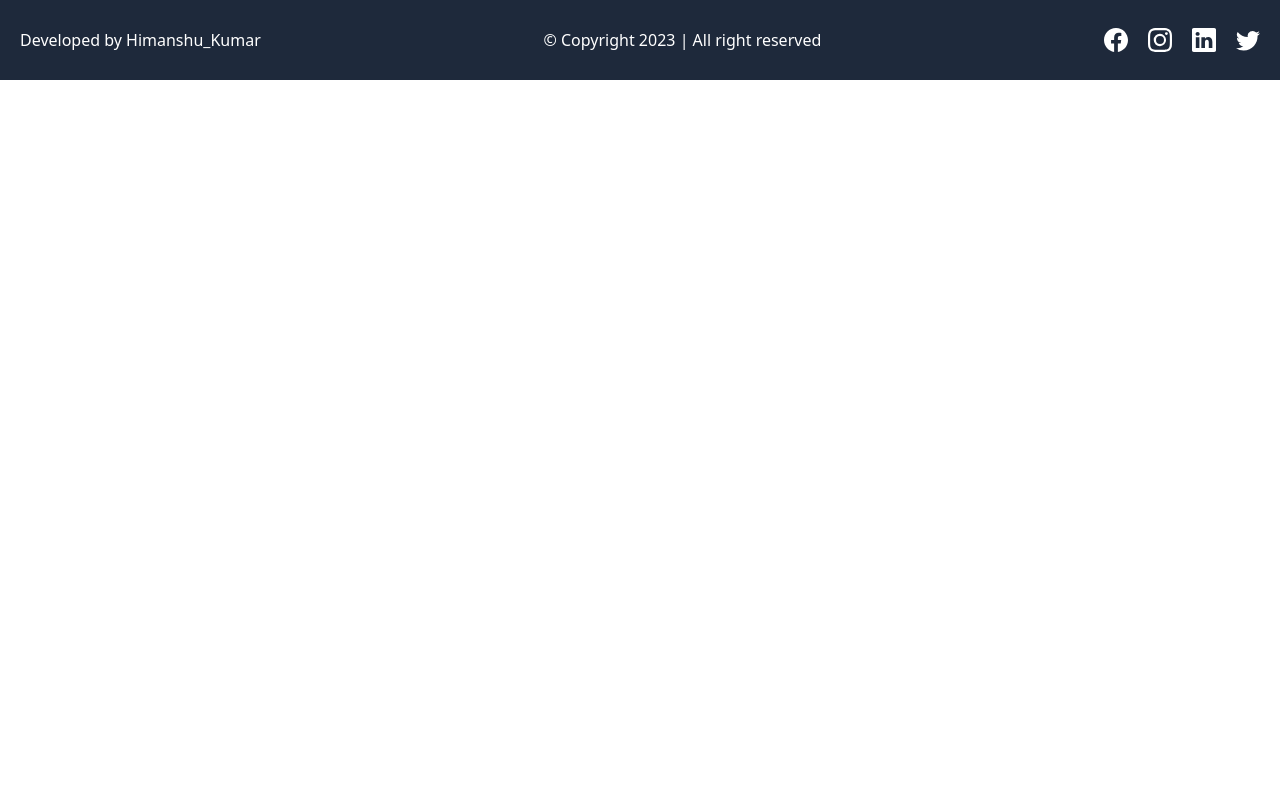
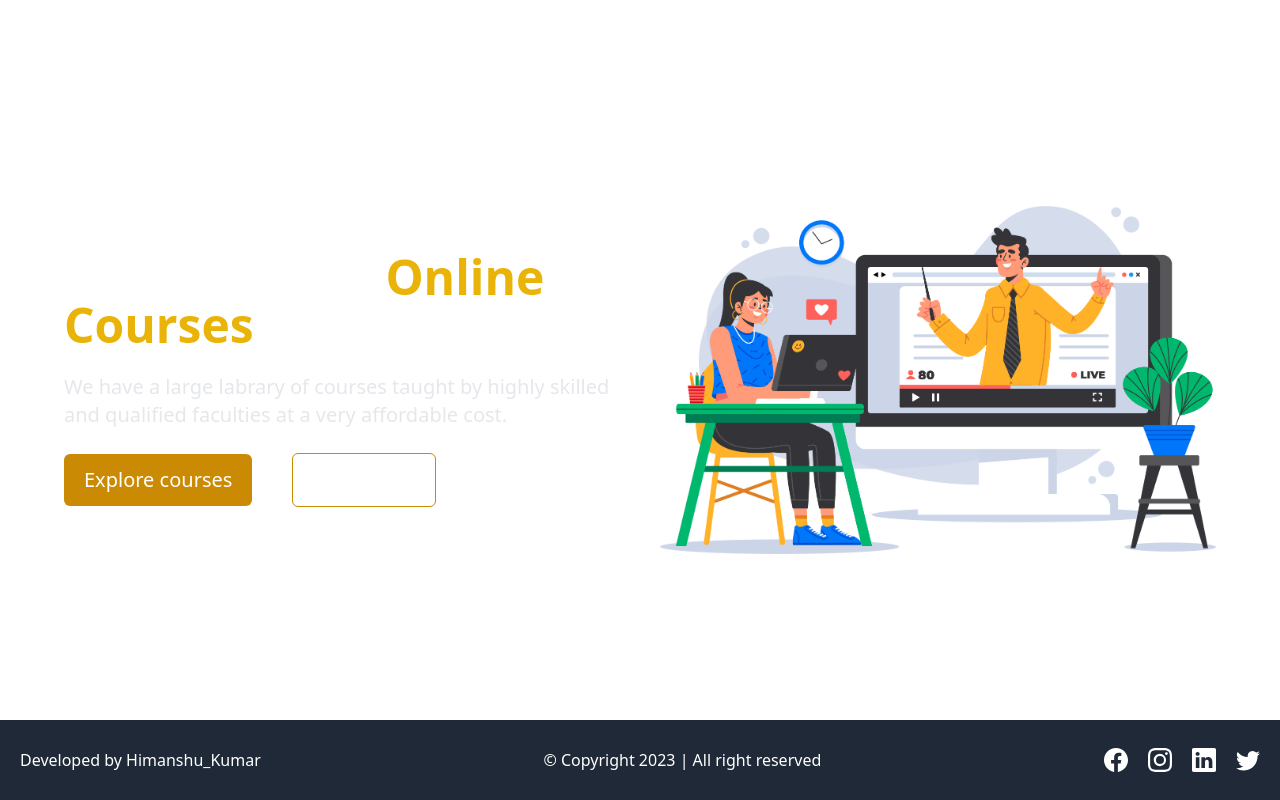
Before and after one commit to Himanshu4313/LMS_Client, a React (Vite) app: page / in a window 1280 px wide. Built offline with nearby package versions, Linux system fonts and the light colour scheme.

Commit message:
add HomePage Layout

```diff
--- a/src/App.jsx
+++ b/src/App.jsx
@@ -1,13 +1,17 @@
 import './App.css';
 
-import Footer from './Components/footer/Footer';
+import { Route, Routes } from 'react-router-dom';
+
+import HomeLayout from './Layouts/HomeLayout';
+import HomePage from './Pages/HomePage';
+
 function App() {
 
   return (
     <>
-
-      <Footer />
-
+       <Routes>
+        <Route path='/' element={<HomePage/>}/>
+       </Routes>
     </>
   )
 }
--- a/src/Components/footer/Footer.jsx
+++ b/src/Components/footer/Footer.jsx
@@ -4,7 +4,7 @@ function Footer() {
   const year = currentDate.getFullYear();
   return (
     <>
-      <footer className=' flex justify-between items-center flex-col md:flex-row lg:flex-row py-3 px-5 bg-slate-800 text-white relative left-0 bottom-0 h-[19vh] md:h-[9vh] lg:h-[10vh]
+      <footer className=' flex justify-between items-center flex-col md:flex-row lg:flex-row py-3 px-5 bg-gray-800 text-white relative left-0 bottom-0 h-[19vh] md:h-[9vh] lg:h-[10vh]
       '>
         <section>
           Developed by Himanshu_Kumar
--- /dev/null
+++ b/src/Layouts/HomeLayout.jsx
@@ -0,0 +1,71 @@
+import { AiFillCloseCircle } from 'react-icons/ai';
+import { FiMenu } from 'react-icons/fi';
+import { Link } from 'react-router-dom';
+
+import Footer from '../Components/footer/Footer';
+
+function HomeLayout({ children }) {
+
+    function changeWidth() {
+        const drawerSide = document.getElementsByClassName("drawer-side");
+        drawerSide[0].style.width = 'auto';
+    }
+    function hideDrawer() {
+        const element = document.getElementsByClassName("drawer-toggle");
+        element[0].checked = false;
+
+        const drawerSide = document.getElementsByClassName("drawer-side");
+        drawerSide[0].style.width = '0px';
+
+    }
+    return (
+        <>
+            <div className="min-h-[90vh]">
+                <div className="drawer absolute left-0 z-50 w-fit">
+                    <input id="my-drawer" type="checkbox" className="drawer-toggle" />
+                    <div className="drawer-content">
+                        <label htmlFor="my-drawer" className="cursor-pointer relative">
+                            <FiMenu
+                                onClick={() => changeWidth()}
+                                size={"32px"}
+                                className="font-bold text-white m-4"
+                            />
+                        </label>
+                    </div>
+                    <div className="drawer-side w-0">
+                        <label htmlFor="my-drawer" className='drawer-overlay'></label>
+                        <ul className='menu p-4 w-40 sm:w-80 bg-base-200 text-base-content relative'>
+                            <li className='w-fit absolute right-2 z-50'>
+                                <button onClick={() => hideDrawer()}>
+
+                                    <AiFillCloseCircle
+                                        size={"24px"}
+                                    />
+                                </button>
+
+                            </li>
+                            <li>
+                                <Link to={"/"}>Home</Link>
+                            </li>
+                            <li>
+                                <Link to={"/course"}>Courses</Link>
+                            </li>
+                            <li>
+                                <Link to={"/contactUs"}>Contact Us</Link>
+                            </li>
+
+                            <li>
+                                <Link to={"/aboutUS"}>About Us</Link>
+                            </li>
+                        </ul>
+                    </div>
+                </div>
+
+                {children}
+
+              <Footer/>
+            </div>
+        </>
+    );
+}
+export default HomeLayout;
--- /dev/null
+++ b/src/Pages/HomePage.jsx
@@ -0,0 +1,46 @@
+import { Link } from "react-router-dom";
+
+import HomeLayout from "../Layouts/HomeLayout";
+
+function HomePage() {
+    return (
+        <>
+            <HomeLayout>
+                <div className="pt-10 text-white flex justify-center items-center gap-10 mx-16 h-[90vh]">
+                    <div className="w-1/2 space-y-6">
+                        <h1 className="text-5xl font-semibold">
+                            Find out best
+                            <span className="text-yellow-500 font-bold ml-2  ">
+                                Online Courses
+                            </span>
+                        </h1>
+                        <p className=" text-xl text-gray-200 ">
+                            We have a large labrary of courses taught by highly skilled and qualified faculties at a very affordable cost.
+                        </p>
+
+                        <div className="  flex justify-start items-center gap-10">
+
+                            <Link to={"/course"}>
+                                <button className=" py-3 px-5 text-xl font-semi-bold bg-yellow-600 rounded-md hover:bg-yellow-800 transition-all duration-200 ease-in-out flex justify-center items-center">Explore courses</button>
+                            </Link>
+
+
+                            <Link to={"/contactUs"}>
+                                <button className=" py-3 px-5 text-xl font-semi-bold border border-yellow-600 rounded-md hover:bg-yellow-600 transition-all duration-200 ease-in-out flex justify-center items-center">
+                                    Contact Us
+                                </button>
+                            </Link>
+
+                        </div>
+
+
+                    </div>
+                    <div className="w-1/2 flex justify-center items-center">
+                        <img src="./src/assets/image/5556.png" alt="" />
+                    </div>
+                </div>
+            </HomeLayout>
+        </>
+    );
+}
+export default HomePage;
--- a/tailwind.config.js
+++ b/tailwind.config.js
@@ -4,5 +4,5 @@ export default {
   theme: {
     extend: {},
   },
-  plugins: [],
+  plugins: [require('daisyui') , require('@tailwindcss/line-clamp')],
 }
```
Also changed, not shown: .eslintrc.cjs, src/assets/image/5556.png (added), 1 other file (tests, documents, lock files or other folders).
